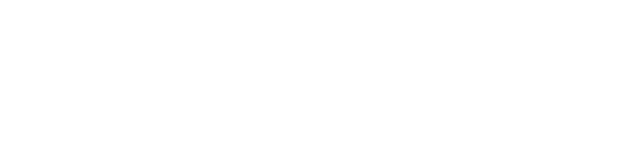
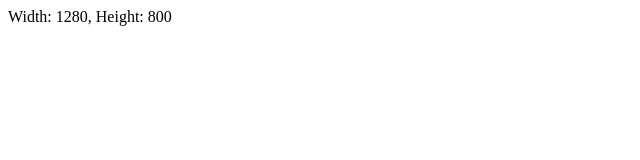
Before and after one commit to acciojob/screen-size-DebarghaMondal, a website: page main.html in a window 1280 px wide. Shown: the whole page, without its empty margins (0-640 px from the left). Drawn offline with Linux system fonts and the light colour scheme.

Commit message:
created a submission

```diff
--- a/main.html
+++ b/main.html
@@ -7,7 +7,10 @@
 </head>
 
 <body>
-	<!-- the entire body must be written by student -->
+	 <!-- the entire body must be written by student  -->
+	<div id = "sizeInfo">
+
+	</div>
     <script type="text/javascript" src="./script.js">
 </script>
 
--- a/script.js
+++ b/script.js
@@ -1 +1,9 @@
 //your JS code here. If required.
+function displayWindowSize(){
+	let w =window.innerWidth;
+	let h = window.innerHeight;
+
+	document.getElementById('sizeInfo').innerHTML = "Width: " + w + ", Height: " + h;
+}
+window.addEventListener("resize", displayWindowSize);
+displayWindowSize();
```
